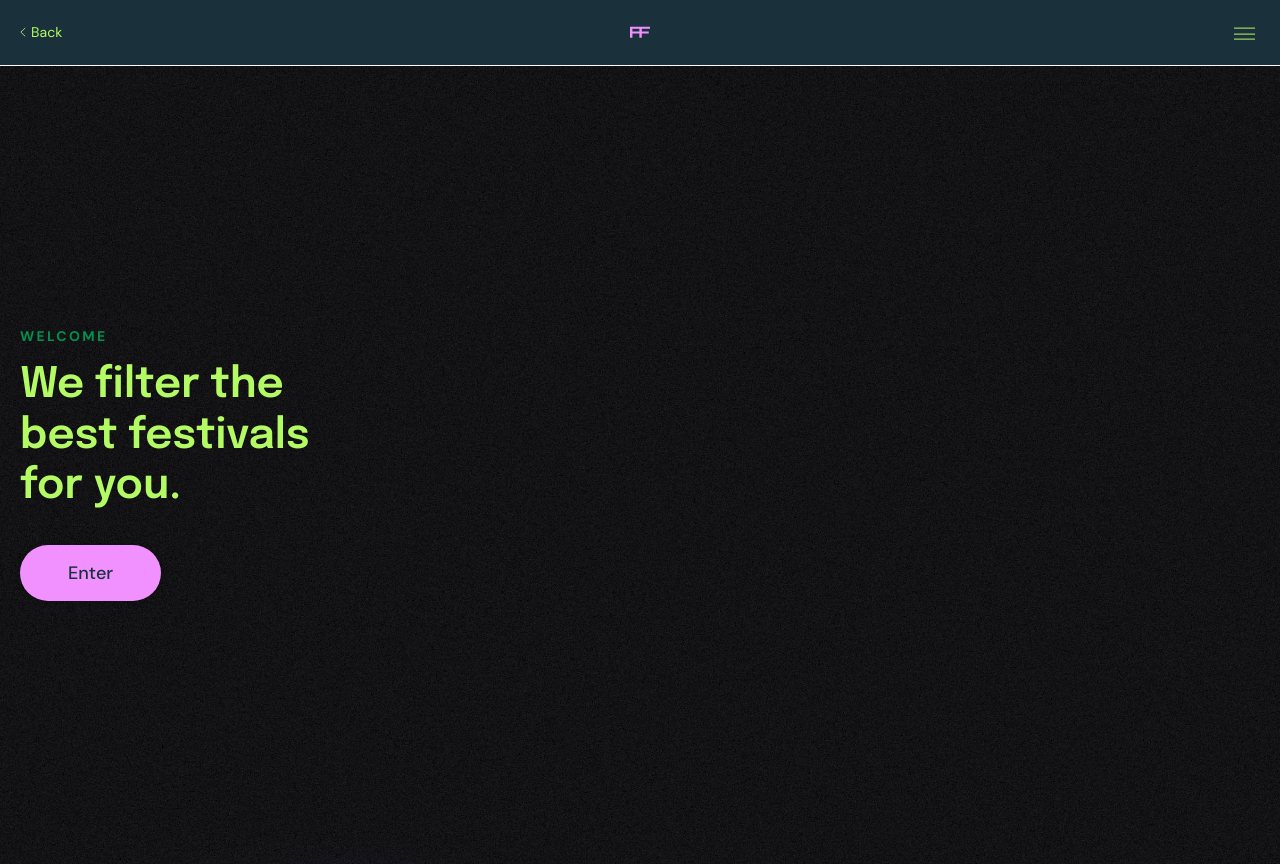
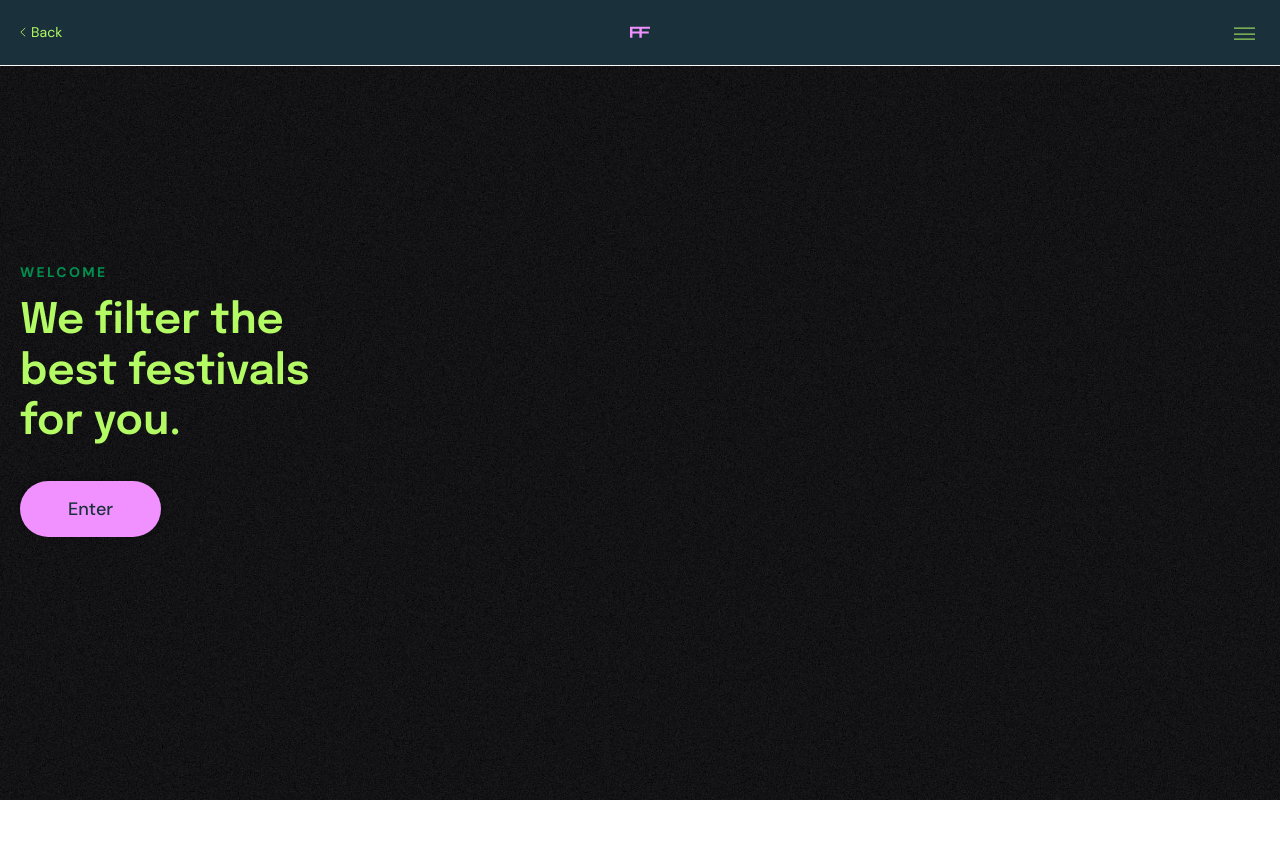
Before and after one commit to davidwobido/festival-filter, a React (Vite) app: page / in a window 1280 px wide. After the commit the page ends 800 px from the top, so only its background shows below. Built offline with nearby package versions, Linux system fonts and the light colour scheme.

Commit message:
:lipstick: Center text on start page

```diff
--- a/src/pages/Start/Start.module.css
+++ b/src/pages/Start/Start.module.css
@@ -1,13 +1,13 @@
 .wrapper {
+  height: 100%;
   display: grid;
-  width: 100%;
-  height: 100vh;
   background-image: url("../../../lib/Start_Page.jpg");
   background-repeat: no-repeat;
   background-size: cover;
 }
 
 .content {
+  height: calc(100% - 4rem);
   display: grid;
   justify-items: start;
   align-content: center;
```
